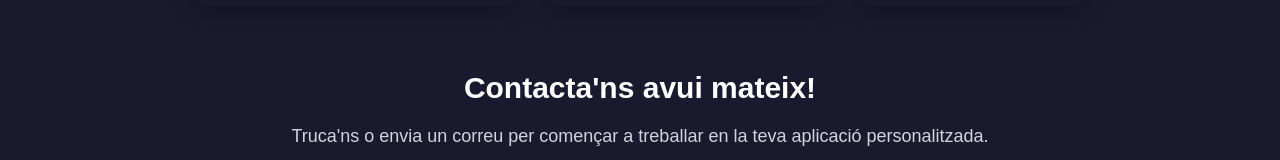
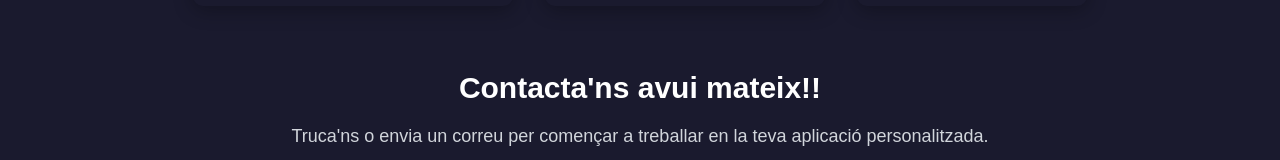
Before and after one commit to 2DAM-202425-PROJECTE/landing-page-alexander, a website built with Vite: page index.html in a window 1280 px wide. Shown: the part 1190-1350 px from the top of the page. Built offline with nearby package versions, Linux system fonts and the light colour scheme.

Commit message:
canvi de prova al main

```diff
--- a/index.html
+++ b/index.html
@@ -85,7 +85,7 @@
 
             <!-- SECCIÓ FINAL DE CRIDA A L'ACCIÓ -->
             <div class="mt-16 text-center">
-                <h2 class="text-3xl font-bold">Contacta'ns avui mateix!</h2>
+                <h2 class="text-3xl font-bold">Contacta'ns avui mateix!!</h2>
                 <p class="mt-4 text-lg text-gray-300">Truca'ns o envia un correu per començar a treballar en la teva aplicació personalitzada.</p>
                 <div class="mt-10">
                     <a href="mailto:contact@alexanderapp.com" class="rounded-md bg-gradient-to-r from-[#00FFFF] to-[#FF80B5] px-5 py-3 text-sm font-semibold">Envia'ns un correu</a>
```
